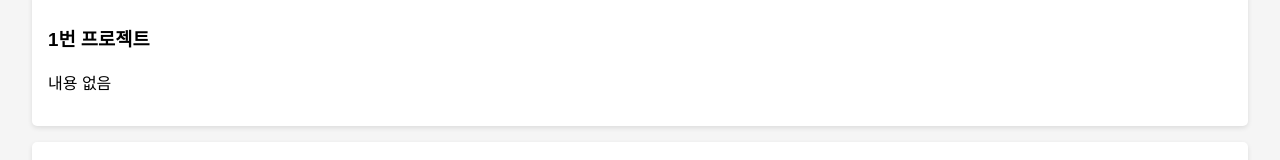
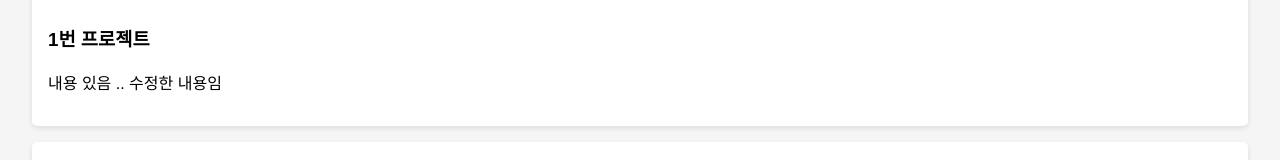
Before and after one commit to doongsil71/doongsil71.github.io, a plain HTML site: page index.html in a window 1280 px wide. Shown: the part 513-673 px from the top of the page. Drawn offline with Linux system fonts and the light colour scheme.

Commit message:
Update index.html

```diff
--- a/index.html
+++ b/index.html
@@ -72,7 +72,7 @@
         <h2>프로젝트</h2>
         <div class="project">
             <h3>1번 프로젝트</h3>
-            <p>내용 없음</p>
+            <p>내용 있음 .. 수정한 내용임</p>
         </div>
         <div class="project">
             <h3>2번 프로젝트</h3>
```
